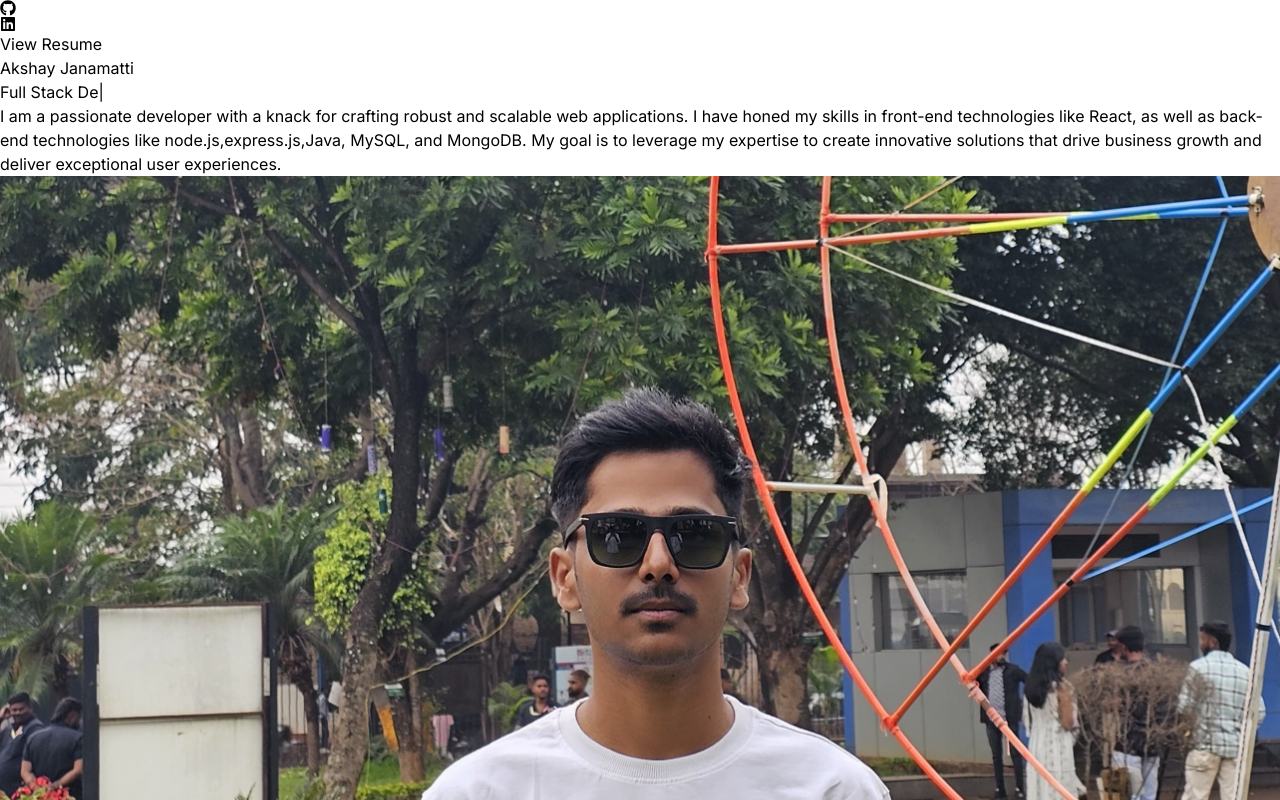
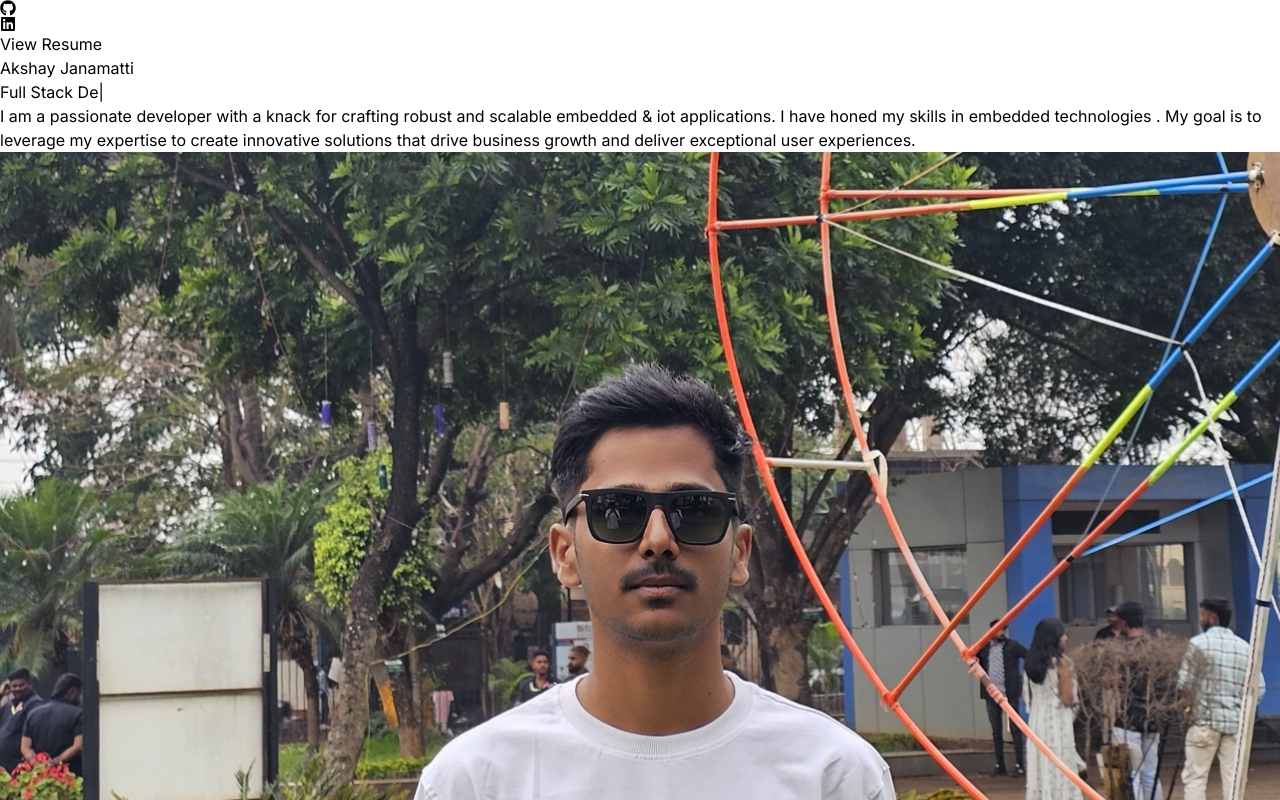
Before and after one commit to akshay-janamatti/MyPortfolio, a React (Vite) app: page / in a window 1280 px wide. Shown: the top 800 px of the page. Built offline with nearby package versions, Linux system fonts and the light colour scheme.

Commit message:
added embedded things

```diff
--- a/src/constants/index.js
+++ b/src/constants/index.js
@@ -2,7 +2,7 @@ import project1 from "../assets/projects/project-1.jpg";
 import project2 from "../assets/projects/project-2.jpg";
 import project3 from "../assets/projects/project-3.jpg";
 
-export const HERO_CONTENT = `I am a passionate developer with a knack for crafting robust and scalable web applications. I have honed my skills in front-end technologies like React, as well as back-end technologies like node.js,express.js,Java, MySQL, and MongoDB. My goal is to leverage my expertise to create innovative solutions that drive business growth and deliver exceptional user experiences.`;
+export const HERO_CONTENT = `I am a passionate developer with a knack for crafting robust and scalable embedded & iot applications. I have honed my skills in embedded technologies . My goal is to leverage my expertise to create innovative solutions that drive business growth and deliver exceptional user experiences.`;
 
 export const ABOUT_TEXT = `I am a dedicated and versatile developer with a passion for creating efficient and user-friendly web applications. I have worked with a variety of technologies, including React, Java, Node.js, express.js,MySQL, and MongoDB. My journey in development began with a deep curiosity for how things work, and it has evolved into a career where I continuously strive to learn and adapt to new challenges. I thrive in collaborative environments and enjoy solving complex problems to deliver high-quality solutions. Outside of coding, I enjoy staying active, exploring new technologies, and contributing to open-source projects.`;
 
```
